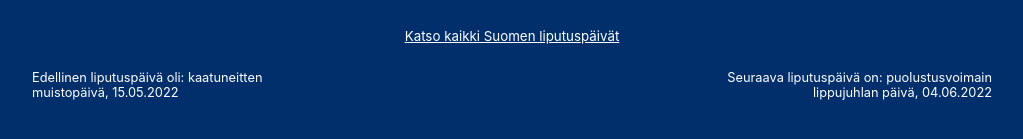
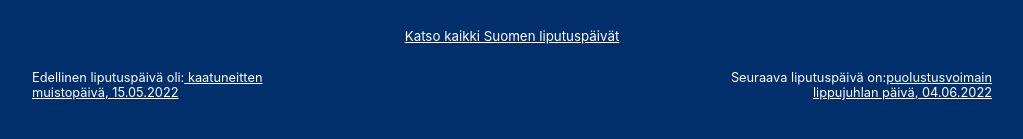
Before and after one commit to anttituomola/mita-tanaan-liputetaan, a Next.js app: page / in a window 1280 px wide. Shown: the part 319-458 px from the top of the page, without its empty margins (128-1151 px from the left). Built offline with nearby package versions, Linux system fonts and the light colour scheme.

Commit message:
links to main page

```diff
--- a/pages/index.js
+++ b/pages/index.js
@@ -43,6 +43,7 @@ if (flagdates.length > 0) {
 
 export default function Home() {
   const { nextDate, previousDate } = allFlaggDates()
+  const previousLink = `/liputuspaivat/${previousDate.name}`
   return (
     <>
       <div className='container'>
@@ -52,8 +53,10 @@ export default function Home() {
         <small><p><Link href="/kaikkiSuomenLiputuspaivat">Katso kaikki Suomen liputuspäivät</Link></p></small>
       </div>
       <div className='nearestDates'>
-        <p className='left'>Edellinen liputuspäivä oli: {previousDate.name}, {dayjs(previousDate.date).format("DD.MM.YYYY")}</p>
-        <p className='right'>Seuraava liputuspäivä on: {nextDate.name}, {dayjs(nextDate.date).format("DD.MM.YYYY")}</p>
+        <p className='left'>Edellinen liputuspäivä oli:
+          <Link href={`/liputuspaivat/${previousDate.name}`}><a> {previousDate.name}, {dayjs(previousDate.date).format("DD.MM.YYYY")}</a></Link></p>
+        <p className='right'>Seuraava liputuspäivä on:
+        <Link href={`/liputuspaivat/${nextDate.name}`}><a>{nextDate.name}, {dayjs(nextDate.date).format("DD.MM.YYYY")}</a></Link></p>
       </div>
     </>
   )
```
